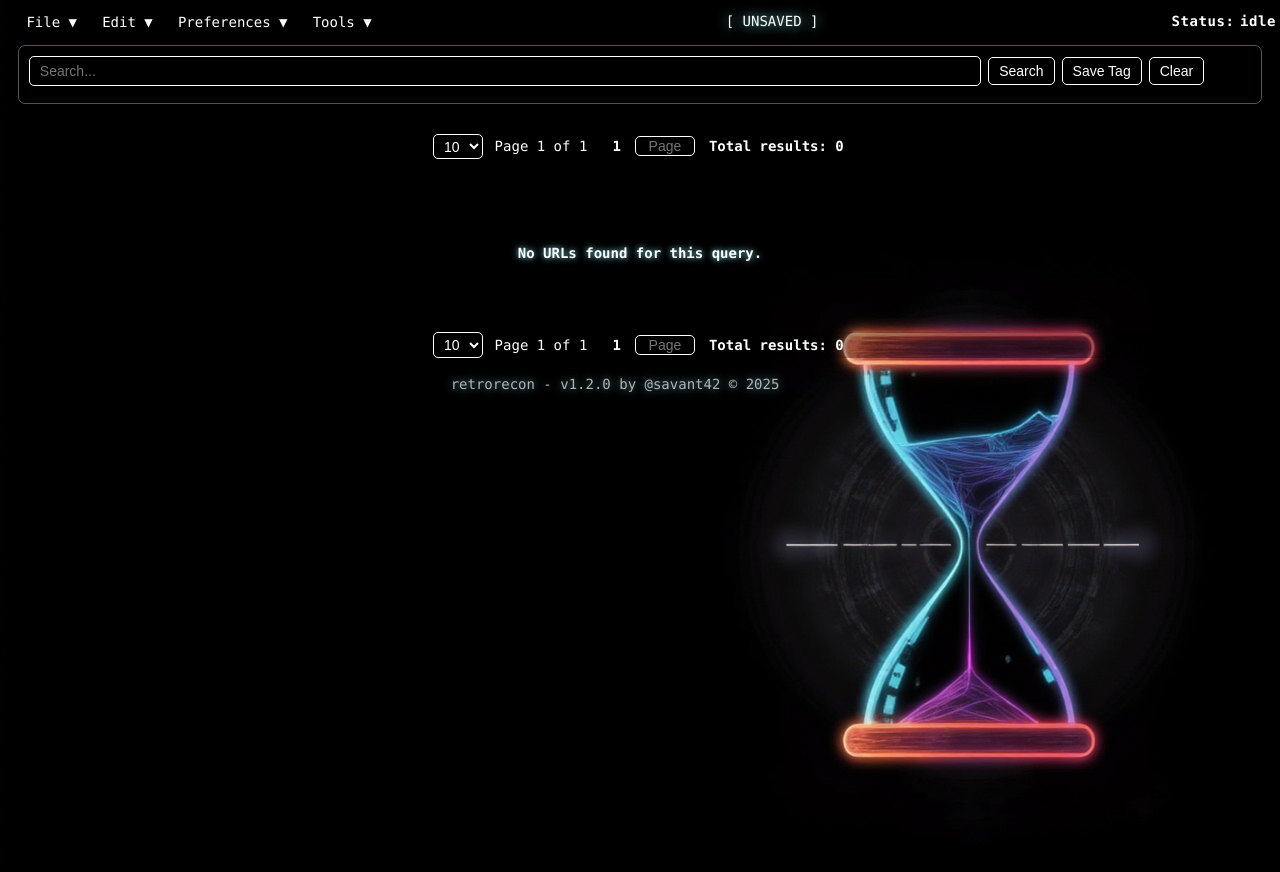
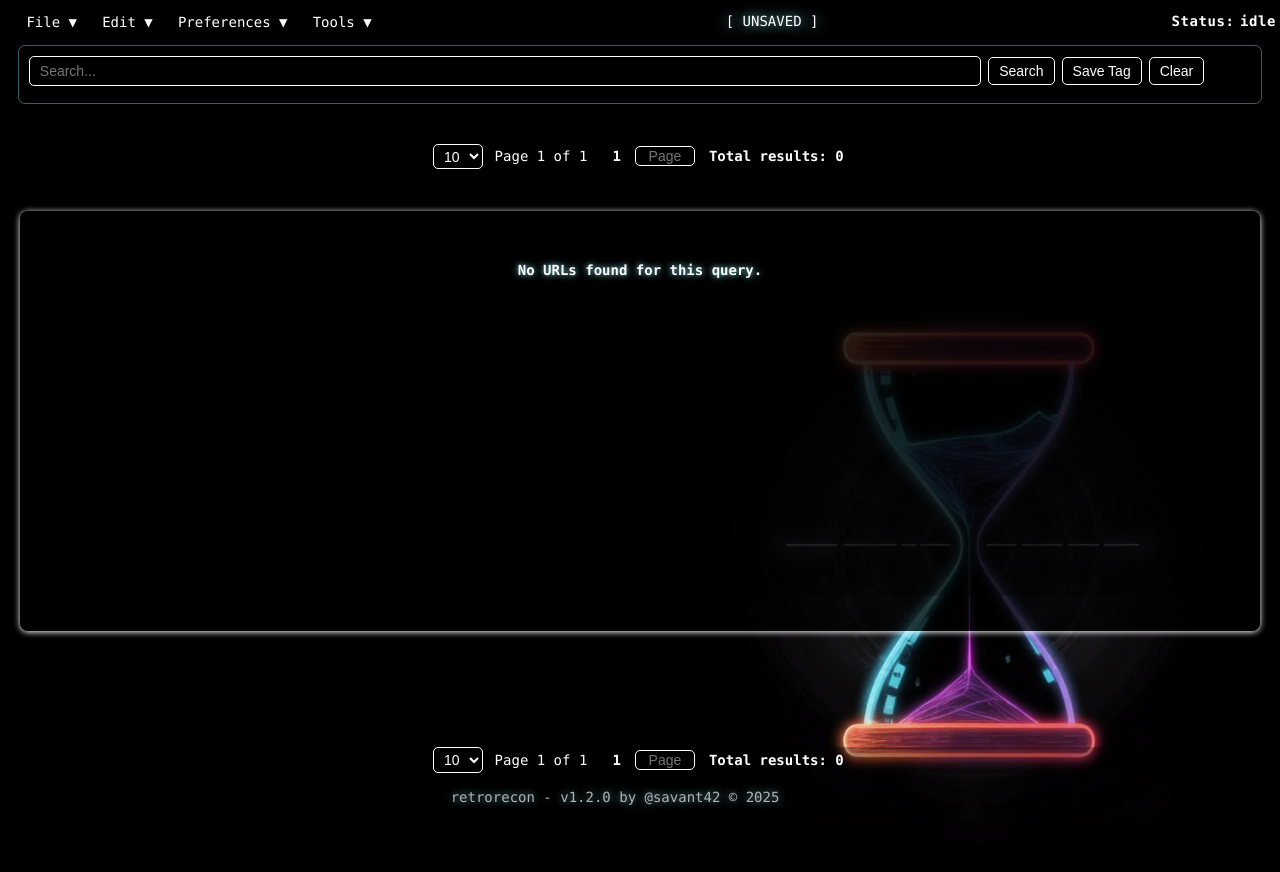
Before and after one commit to thesavant42/retrorecon, a Flask app: page / in a window 1280 px wide. Run offline with Flask 2, Linux system fonts and the light colour scheme; data that the repository does not hold is empty; some libraries are stand-ins or nearby versions.

Commit message:
Fix stray tr and move footer container

```diff
--- a/static/base.css
+++ b/static/base.css
@@ -166,6 +166,8 @@
 .retrorecon-root {
   background: var(--bg-color) url("/static/img/background.jpg") no-repeat center center fixed;
   background-size: cover;
+  display: flex;
+  flex-direction: column;
   font-family: var(--font-main);
   font-size: 14px;
   margin: 0;
@@ -574,6 +576,13 @@
   margin: 10px;
   gap: 1em;
 }
+.retrorecon-root .results-frame {
+  background: rgb(var(--bg-rgb)/var(--panel-opacity));
+  border-radius: 8px;
+  box-shadow: 0 1px 6px var(--fg-color);
+  padding: 0.5em;
+  min-height: 30em;
+}
 
 /* Styling for the "no results" message */
 .retrorecon-root .results-grid__no-results {
@@ -680,7 +689,8 @@
   border-collapse: collapse;
   background: rgb(var(--bg-rgb)/0.36);
   margin-bottom: 0.7em;
-  box-shadow: 0 1px 8px var(--fg-color);
+  box-shadow: 0 1px 6px var(--fg-color);
+  border-radius: 8px;
 }
 .retrorecon-root .fs-table {
   width: 100%;
@@ -1067,6 +1077,9 @@
   font-size: 0.97em;
   margin-right: 50px;
 }
+.retrorecon-root .bottom-container {
+  margin-top: auto;
+}
 
 /* Misc: checkboxes for row selection */
 .retrorecon-root .row-checkbox {
--- a/templates/index.html
+++ b/templates/index.html
@@ -225,7 +225,7 @@
   <table id="layout-d" class="w-100 mt-1">
     <tr>
       <td>
-        <div class="results-grid">
+        <div class="results-grid results-frame">
 
           {% if urls %}
           <form method="POST" action="/bulk_action" id="bulk-form">
@@ -314,21 +314,16 @@
         </div>
       </td>
       </tr>
-    <tr>
-      <td class="text-center mt-1">
+  </table>
+
+  <div class="bottom-container text-center mt-1">
     {{ render_pagination(page, total_pages, q, total_count, items_per_page, select_all_matching) }}
-      </td>
-    </tr>
-    <tr>
-      <td>
     <div class="footer">
       <a href="https://github.com/thesavant42/retrorecon" target="_blank" class="no-underline text-muted">
         retrorecon - v1.2.0 by @savant42 &copy; 2025
       </a>
     </div>
-      </td>
-    </tr>
-  </table>
+  </div>
 
   <div id="notes-overlay" class="notes-overlay hidden">
     <textarea id="note-input" class="form-input notes-textarea" rows="6" placeholder="Add a note..."></textarea>
```
Lines whose indentation alone changed are shown as unchanged.
